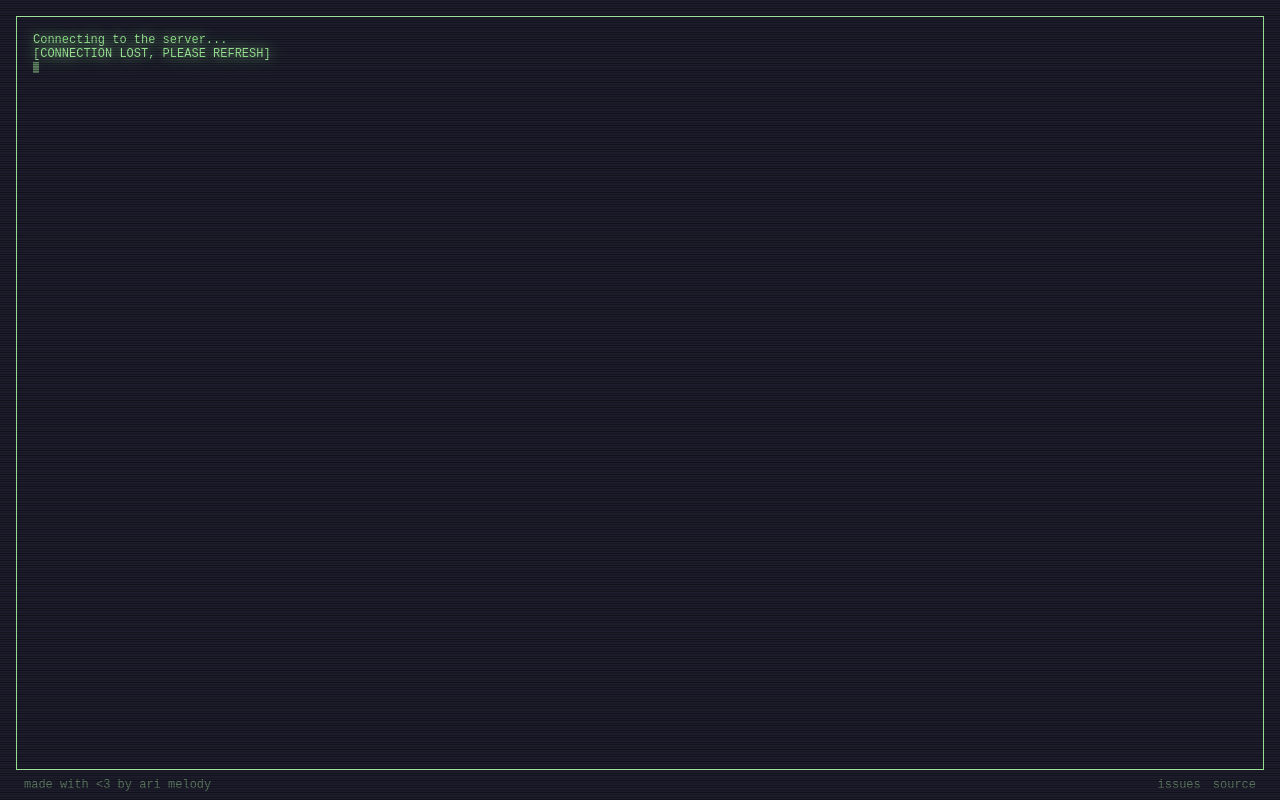
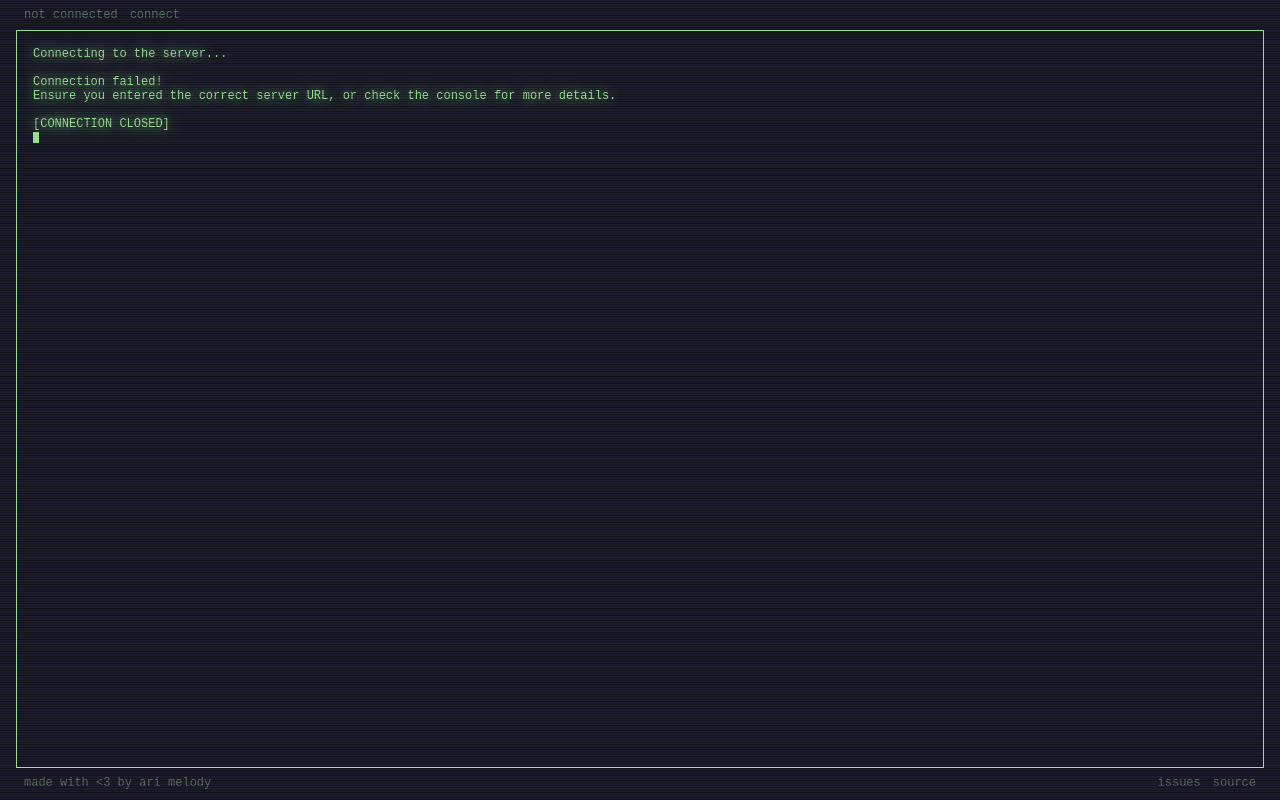
Before and after one commit to arimelody/OpenTerminal, a website with bundled scripts: page public/index.html in a window 1280 px wide. Built offline with nearby package versions, Linux system fonts and the light colour scheme; no server answers.

Commit message:
added server indicator and connect button to header

```diff
--- a/public/index.html
+++ b/public/index.html
@@ -24,6 +24,12 @@
 	</head>
 
 	<body>
+		<header>
+			<ul>
+				<li id="server-url">not connected</li>
+				<li><a id="connect">connect</a></li>
+			</ul>
+		</header>
 		<main>
 			<pre id="content"></pre>
 			<input type="text" id="mobile-input">
--- a/public/scripts/main.js
+++ b/public/scripts/main.js
@@ -4,4 +4,10 @@ import * as Visual from "./visual.js";
 document.addEventListener("DOMContentLoaded", () => {
 	Visual.bind();
 	Terminal.start();
+
+	document.getElementById("connect").addEventListener("click", () => {
+		var new_server = prompt("Enter the address of the server you would like to connect to:");
+		if (!new_server) return;
+		Terminal.connect(new_server);
+	});
 });
--- a/public/scripts/terminal.js
+++ b/public/scripts/terminal.js
@@ -2,6 +2,7 @@ var recv_buffer = [];
 var send_buffer = [];
 
 var content;
+var server_indicator;
 var mobile_input;
 
 var client;
@@ -54,6 +55,7 @@ to help you feel a little more comfortable, i've prepared some commands for you:
 	}
 
 	content = document.getElementById("content");
+	server_indicator = document.getElementById("server-url");
 	mobile_input = document.getElementById("mobile-input");
 
 	document.addEventListener("keydown", handle_input);
@@ -63,11 +65,8 @@ to help you feel a little more comfortable, i've prepared some commands for you:
 		mobile_input.focus();
 	});
 
-	add_system_message("Connecting to the server...");
-
-	setTimeout(connect, 500);
-
 	setInterval(() => {
+		if (!client || !client.readyState == 1) return;
 		if (send_buffer.length > 0) {
 			const data = JSON.stringify(send_buffer[0]);
 			client.send(data);
@@ -75,20 +74,37 @@ to help you feel a little more comfortable, i've prepared some commands for you:
 		}
 	}, 1000 / 600);
 
-	loop();
+	setInterval(() => {
+		mobile_input.value = content.innerText;
+	}, 1000 / 60);
+
+	connect(new URL(window.location).searchParams.get("server") || window.location.host);
 }
 
-function loop() {
-	mobile_input.value = content.innerText;
+export async function connect(server_url) {
+	if (client && client.readyState == 1) { // OPEN
+		client.close();
 
-	setTimeout(loop, 1000 / 60);
-}
+		await new Promise((resolve) => {
+			setInterval(() => {
+				if (client.readyState == 3) {
+					resolve();
+				}
+			}, 100);
+		});
+	}
 
-function connect() {
-	client = new WebSocket("wss://" + server_url);
+	content.innerHTML = "";
+	server_indicator.innerText = "connecting...";
+
+	add_system_message("Connecting to the server...\n");
+
+	if (!server_url.startsWith("wss://")) server_url = "wss://" + server_url;
+	client = new WebSocket(server_url);
 
 	client.addEventListener('open', () => {
-		add_system_message(`\nConnection successful.\n\n`);
+		server_indicator.innerText = server_url.slice(6);
+		add_system_message(`Connection successful.\n\n`);
 		add_system_message(`=== BEGIN SESSION ===\n\n`);
 		new_caret();
 	});
@@ -96,7 +112,13 @@ function connect() {
 	client.addEventListener('message', event => { handle_message(JSON.parse(event.data)) });
 
 	client.addEventListener('close', () => {
-		add_system_message(`\n[CONNECTION LOST, PLEASE REFRESH]\n`);
+		server_indicator.innerText = "not connected";
+		add_system_message(`\n[CONNECTION CLOSED]\n`);
+	});
+
+	client.addEventListener('error', () => {
+		add_system_message(`\nConnection failed!\n`);
+		add_system_message("Ensure you entered the correct server URL, or check the console for more details.\n");
 	});
 }
 
--- a/public/styles/main.css
+++ b/public/styles/main.css
@@ -13,12 +13,12 @@ body {
 }
 
 main {
-	margin: 1rem 1rem 0 1rem;
+	margin: 0 1rem;
 	border: 1px solid var(--colour);
 }
 
 pre#content {
-	height: calc(100vh - 5rem);
+	height: calc(100vh - 6rem);
 	margin: 0;
 	padding: 1rem;
 	overflow-x: hidden;
@@ -46,7 +46,8 @@ div#caret {
 	}
 }
 
-footer {
+footer,
+header {
 	height: 18px;
 	padding: .5em 2em;
 	display: flex;
@@ -55,26 +56,31 @@ footer {
 	justify-content: space-between;
 }
 
-footer ul {
+footer ul,
+header ul {
 	margin: 0;
 	padding: 0;
 	display: flex;
 	gap: 1em;
 }
 
-footer li {
+footer li,
+header li {
 	list-style: none;
 	opacity: .5;
 }
 
-footer li:hover {
+footer li:has(a):hover,
+header li:has(a):hover {
 	text-shadow: 0 0 1em, 0 0 3em;
 	opacity: 1;
 }
 
-footer a {
+footer a,
+header a {
 	color: var(--colour);
 	text-decoration: none;
+	cursor: pointer;
 }
 
 div#overlay {
```
